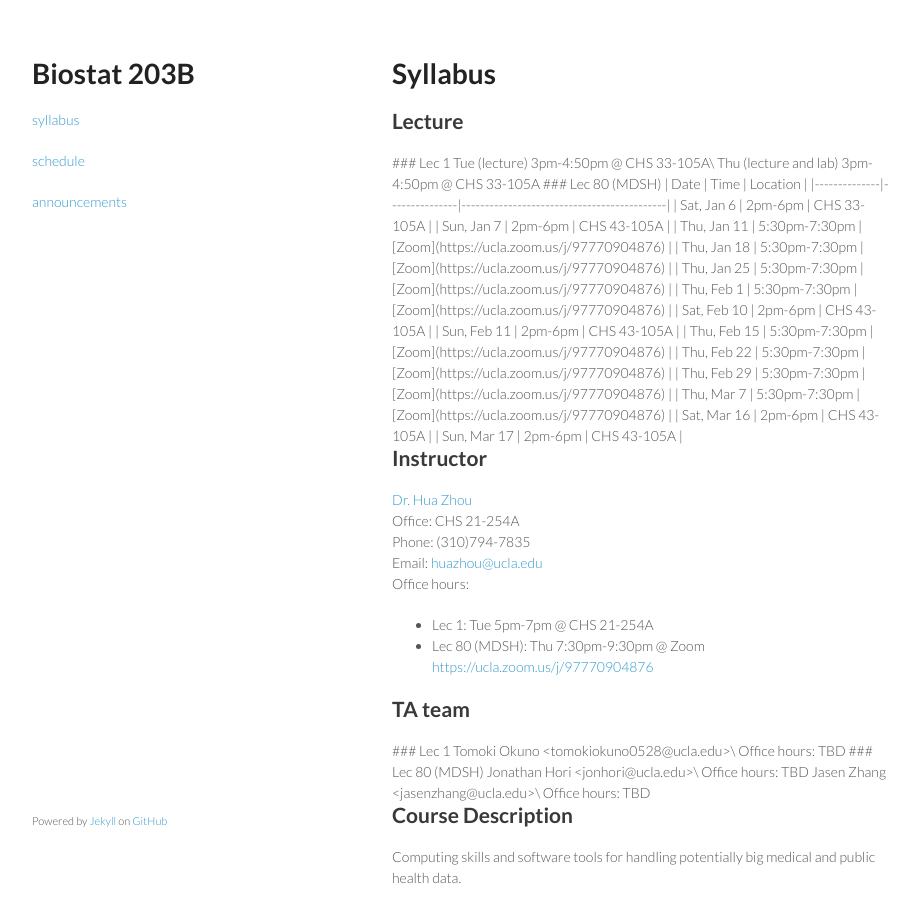
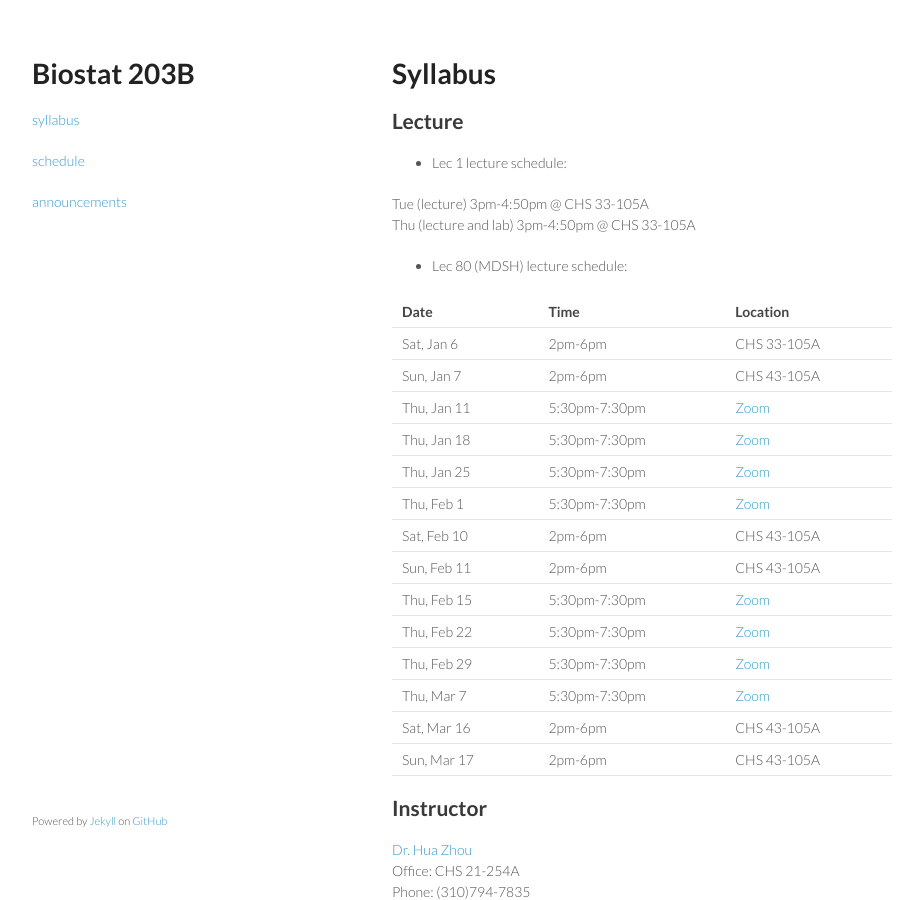
Before and after one commit to ucla-biostat-203b/2024winter, a Jekyll site: the page built from syllabus/syllabus.md, in a window 1280 px wide and 900 px high. Shown: the whole window, without its empty margins (178-1101 px from the left). Built offline with Jekyll 4.4.1, drawn with Linux system fonts in a browser that asks for light colours.

Commit message:
panel tabset does not work for Markdown

```diff
--- a/syllabus/syllabus.md
+++ b/syllabus/syllabus.md
@@ -7,14 +7,12 @@ title: Biostat 203B
 
 ## Lecture
 
-<div class="panel-tabset">
-
-### Lec 1
+- Lec 1 lecture schedule:
 
 Tue (lecture) 3pm-4:50pm @ CHS 33-105A\
 Thu (lecture and lab) 3pm-4:50pm @ CHS 33-105A
 
-### Lec 80 (MDSH)
+- Lec 80 (MDSH) lecture schedule:
 
 | Date         | Time          | Location                                   |
 |--------------|---------------|--------------------------------------------|
@@ -32,8 +30,6 @@ Thu (lecture and lab) 3pm-4:50pm @ CHS 33-105A
 | Thu, Mar 7   | 5:30pm-7:30pm | [Zoom](https://ucla.zoom.us/j/97770904876) |
 | Sat, Mar 16  | 2pm-6pm       | CHS 43-105A                                |
 | Sun, Mar 17  | 2pm-6pm       | CHS 43-105A                                |
-
-</div>
 
 ## Instructor
 
```
